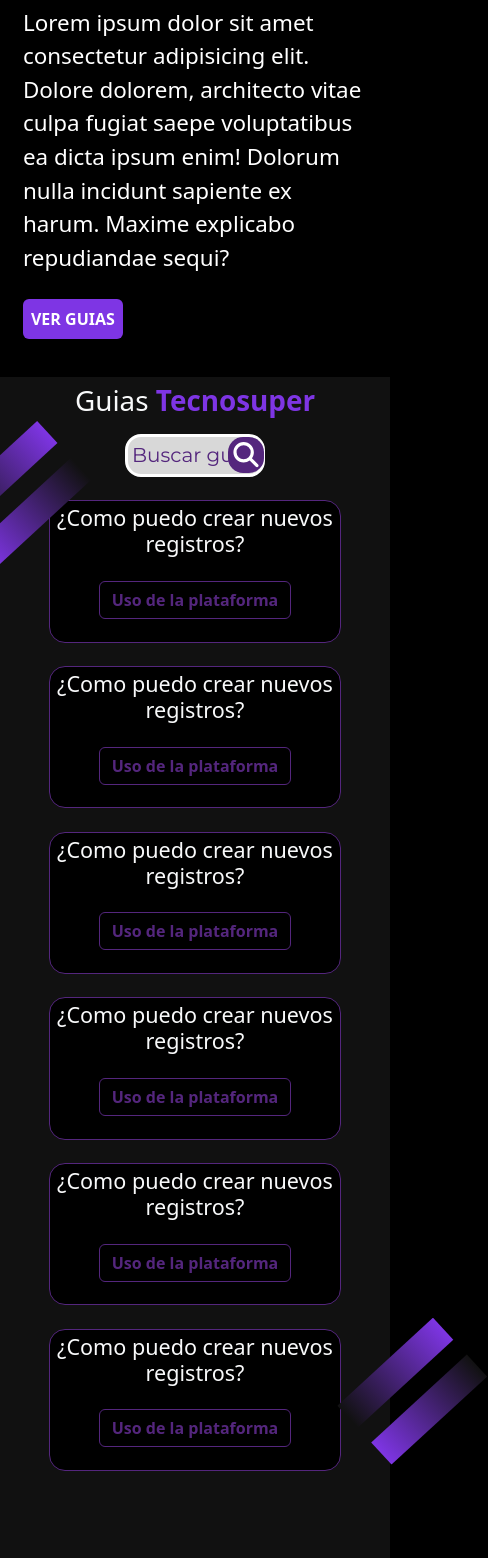
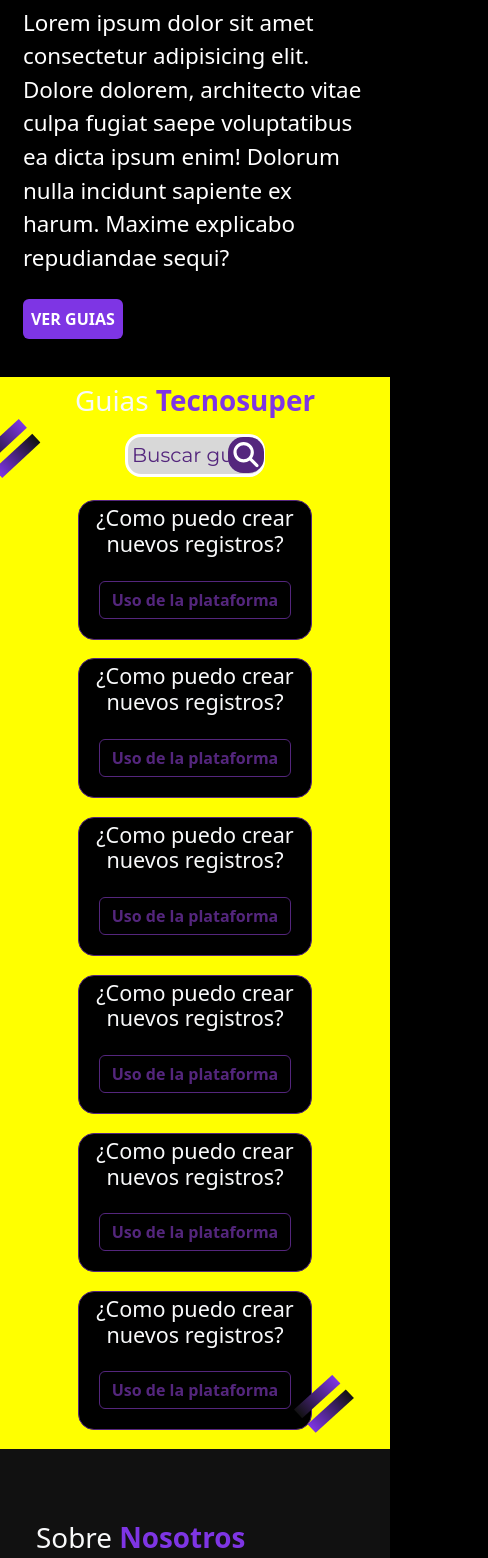
Before and after one commit to jemosdev/guias-tecnosuper, a React (Vite) app: page / in a window 390 px wide. Shown: the part 439-1997 px from the top of the page, 488 px wide, since content can reach past the window. Built offline with nearby package versions, Linux system fonts and the light colour scheme.

Commit message:
improving responsive in guides section

```diff
--- a/src/components/Bards/Bards.jsx
+++ b/src/components/Bards/Bards.jsx
@@ -6,7 +6,7 @@
     return(
         <div>
             <div className="imageLeftBard">
-            <img src={imageBards} alt="bard-image" className="hero_right-img" />
+            <img src={imageBards} alt="bard-image" className="hero_left-img" />
             </div>
             <div className="imageRightBard">
             <img src={imageBards} alt="bard-image" className="hero_right-img" />
--- a/src/components/Cards/Cards.css
+++ b/src/components/Cards/Cards.css
@@ -1,3 +1,15 @@
 .Cards-Container {
     width: 75%;
 }
+
+@media (max-width: 991px) {
+    .Cards-Container {
+        width: 80%;
+    }
+}
+
+@media (max-width: 767px) {
+    .Cards-Container {
+        width: 60%;
+    }
+}
--- a/src/components/Guides/Guides.css
+++ b/src/components/Guides/Guides.css
@@ -1,5 +1,5 @@
 .Guide-container {
-    background-color: #111;
+    background-color: /*#111*/ yellow;
     position: relative;
     min-height: 100vh;
     width: 100%;
@@ -22,14 +22,60 @@
 .imageLeftBard {
     position: absolute;
     top: 4%;
-    left:10%;
+    left:12%;
     transform: translateX(-65%);
 }
 
 .imageRightBard {
     position: absolute;
-    width: 6%;
     bottom: 4%;
-    right: 8%;
+    right: 4%;
     transform: translateX(10%) translateY(10%);
 }
+
+@media (max-width: 991px) {
+    .imageLeftBard img {
+        width: 70%;
+        height: 70%;
+    }
+    .imageRightBard img {
+        width: 70%;
+        height: 70%;
+    }
+    .imageLeftBard {
+        top: 7%;
+        left:14%;
+    }
+    .imageRightBard {
+        bottom: 7%;
+        right: -1%;
+    }
+}
+
+@media (max-width: 767px) {
+    .imageLeftBard {
+        top: 4%;
+        left:16%;
+    }
+    .imageRightBard {
+        bottom: 2%;
+        right: -2%;
+    }
+}
+
+@media (max-width: 575px) {
+    .imageLeftBard img {
+        width: 40%;
+        height: 40%;
+    }
+    .imageRightBard img {
+        width: 40%;
+        height: 40%;
+    }
+    .imageLeftBard {
+        left:20%;
+    }
+    .imageRightBard {
+        right: -10%;
+    }
+}
```
